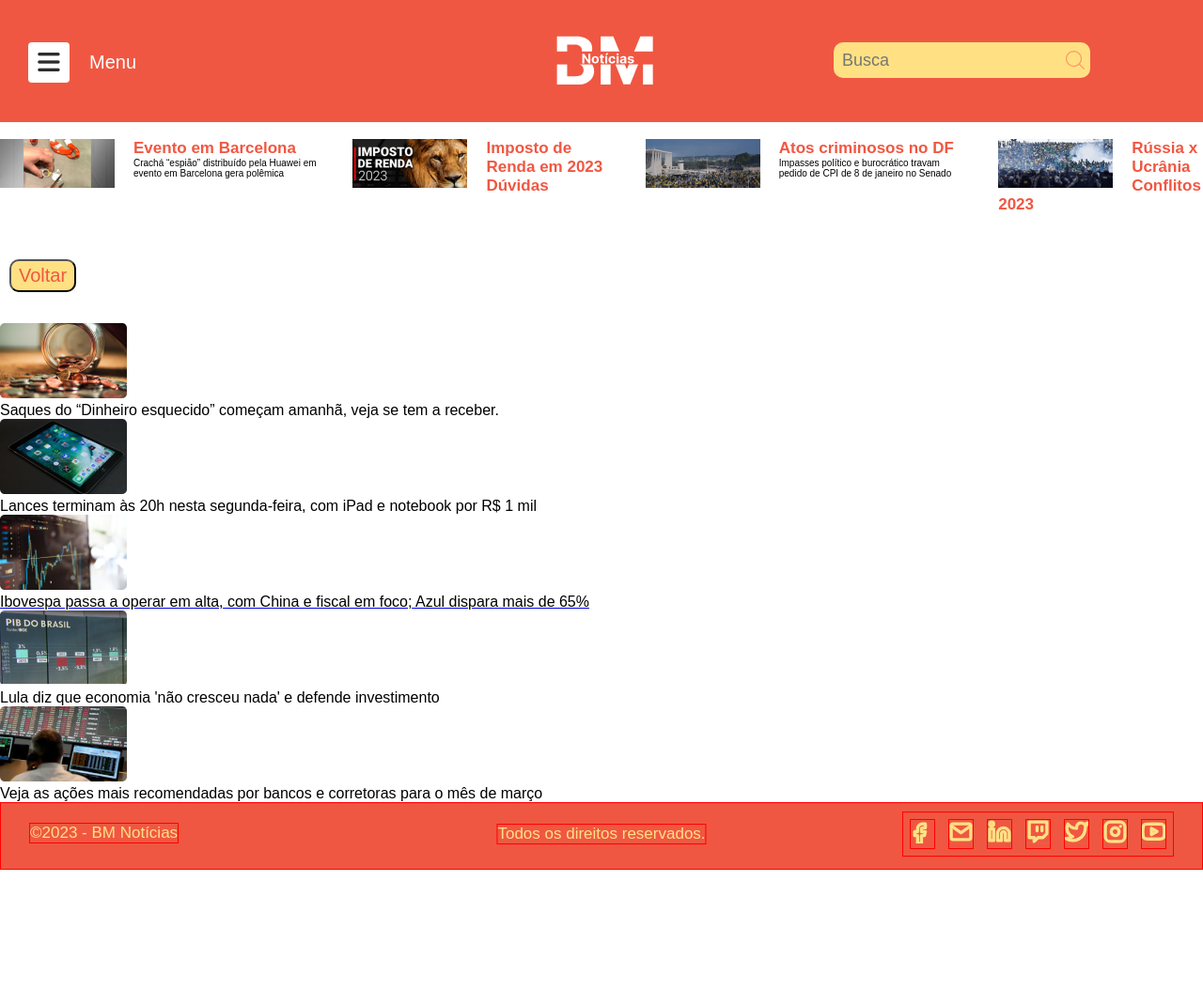
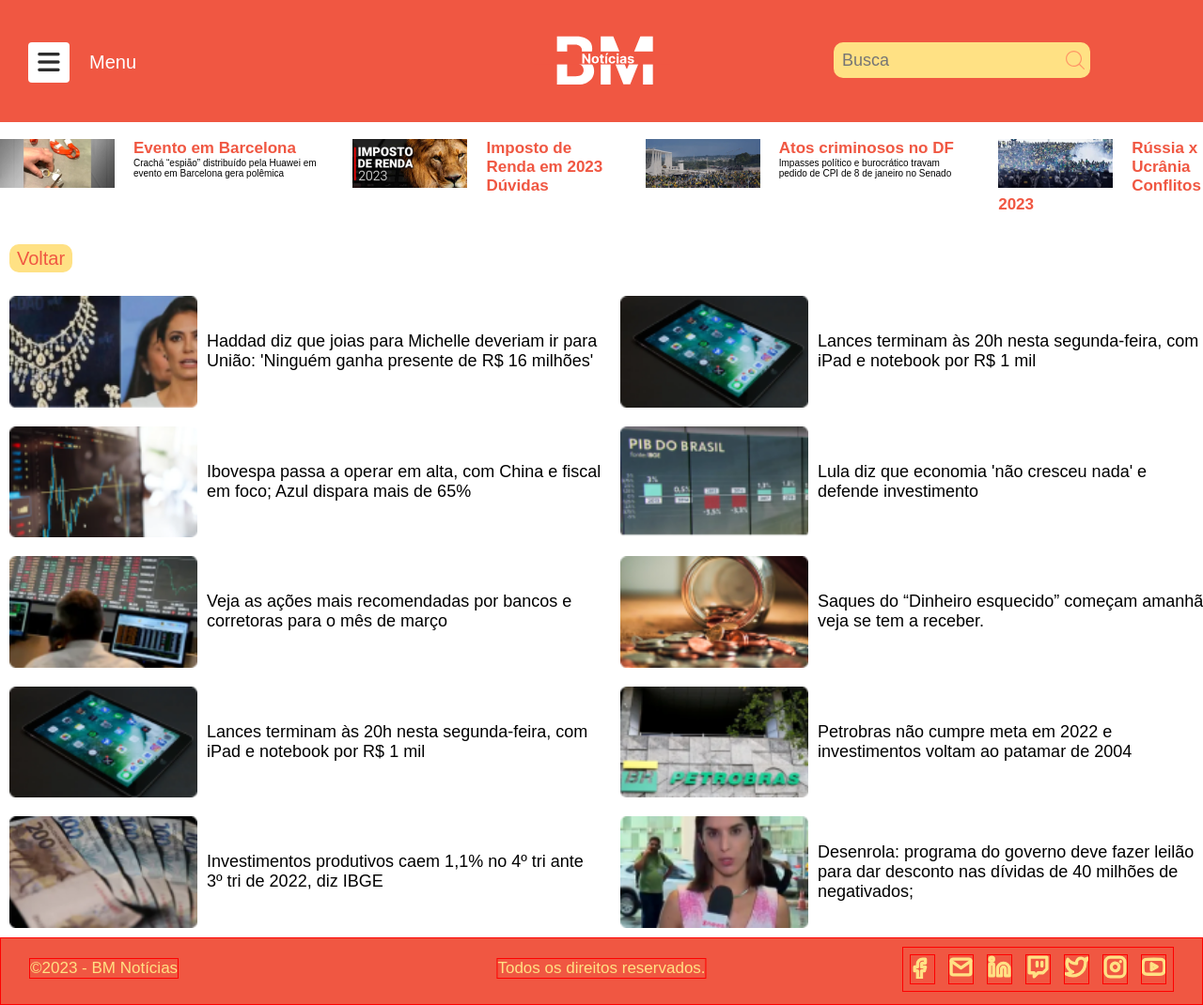
Before and after one commit to GleiziOliveira/Projeto, a plain HTML site: page economia.html in a window 1280 px wide. Shown: the whole page at 94% size. Before the commit the page ends 926 px from the top, so only its background shows below. Drawn offline with Linux system fonts and the light colour scheme.

Commit message:
Add files via upload

```diff
--- a/economia.html
+++ b/economia.html
@@ -119,33 +119,58 @@
 
   <div><br></div>
   <div><br></div>
-    <div class="botao">
-      <button class="voltar">Voltar</button>
-    </div>
+  <div class="botao">
+    <a href="./index.html" class="voltar">Voltar</a>
+  </div>
     <br>
 
     <section class="list-noticias"> <!--Essa sessão é para ficar a imagem ao lado esquerdo e o texto ao lado direito-->
       <div class="economia1">
-        <img src="./assets/saques.png" alt="">
-        <p>Saques do “Dinheiro esquecido” começam amanhã, veja se tem a receber. </p>
+        <img class="economia-img" src="./assets/joias.png" alt="">
+        <p class="text-eco">
+          Haddad diz que joias para Michelle deveriam ir para União: 'Ninguém ganha presente de R$ 16 milhões'</p>
       </div>
       <div class="economia2">
-        <img src="./assets/lances.png" alt="">
-        <p>Lances terminam às 20h nesta segunda-feira, com iPad e notebook por R$ 1 mil</p>
+        <img class="economia-img" src="./assets/lances.png" alt="">
+        <p class="text-eco">Lances terminam às 20h nesta segunda-feira, com iPad e
+          notebook por R$ 1 mil</p>
       </div>
       <div class="economia3">
-        <img src="./assets/ibovespa.png" alt="">
-        <a href="./noticias.html"><p>Ibovespa passa a operar em alta, com China e fiscal em foco; Azul dispara mais de 65%</p></a>
+        <img class="economia-img" src="./assets/ibovespa.png" alt="">
+        <a href="./noticias.html"><p class="text-eco">Ibovespa passa a operar em alta, com China e fiscal em foco; Azul dispara mais de 65%</p></a>
       </div>
       <div class="economia4">
-        <img src="./assets/investimentolula.png" alt="">
-        <p>Lula diz que economia 'não cresceu nada' e defende investimento
+        <img class="economia-img" src="./assets/investimentolula.png" alt="">
+        <p class="text-eco">Lula diz que economia 'não cresceu nada' e defende investimento
         </p>
       </div>
       <div class="economia5">
-        <img src="./assets/acoes.png" alt="">
-        <p>Veja as ações mais recomendadas por bancos e corretoras para o mês de março</p>
+        <img class="economia-img" src="./assets/acoes.png" alt="">
+        <p class="text-eco">Veja as ações mais recomendadas por bancos e corretoras para o mês de março</p>
       </div>
+
+      <div class="economia6">
+        <img class="economia-img" src="./assets/saques.png" alt="">
+        <p class="text-eco">Saques do “Dinheiro esquecido” começam amanhã, veja se tem a receber. </p>
+      </div>
+      <div class="economia7">
+        <img class="economia-img" src="./assets/lances.png" alt="">
+        <p class="text-eco">Lances terminam às 20h nesta segunda-feira, com iPad e notebook por R$ 1 mil</p>
+      </div>
+
+      <div class="economia8">
+        <img class="economia-img" src="./assets/petobras.png" alt="">
+        <p class="text-eco">Petrobras não cumpre meta em 2022 e investimentos voltam ao patamar de 2004</p>
+      </div>
+      <div class="economia9">
+        <img class="economia-img" src="./assets/dinheiro.png" alt="">
+        <p class="text-eco">Investimentos produtivos caem 1,1% no 4º tri ante 3º tri de 2022, diz IBGE</p>
+      </div>
+      <div class="economia10">
+        <img class="economia-img" src="./assets/mulher.png" alt="">
+        <p class="text-eco">Desenrola: programa do governo deve fazer leilão para dar desconto nas dívidas de 40 milhões de negativados;</p>
+      </div>
+
     </section>
 
     <footer class="rodape-container">
--- a/script.js
+++ b/script.js
@@ -1,3 +1,8 @@
+
+
+
+
+/* PARTE DO MENU*/
 
 function openNav(){
     document.getElementById('myNav').style.width = '100%'
--- a/style.css
+++ b/style.css
@@ -230,6 +230,10 @@ h3, p{
 
 /* COMEÇO DAS CONFIGURAÇÕES DA SLIDE BAR*/
 
+
+
+
+
 .contem-nrapidas{
 
   display: flex;
@@ -267,6 +271,12 @@ h3, p{
     color: rgb(240,87,66);
     font-size: 17px;
 
+}
+
+
+/* Mostre apenas o slide ativo */
+.slidebar.ativo {
+  display: block;
 }
 
 
@@ -570,3 +580,48 @@ h2 {
   cursor: pointer;
   text-decoration: none;
 }
+
+/* PARTE DE ECONOMIA*/
+
+.list-noticias {
+  display: grid;
+  grid-template-columns: repeat(2, 1fr);
+  grid-template-rows: repeat(5, auto);
+  grid-gap: 20px;
+  width: 100%;
+  margin: 10px;
+}
+
+.economia1,
+.economia2,
+.economia3,
+.economia4,
+.economia5,
+.economia6,
+.economia7,
+.economia8,
+.economia9,
+.economia10 {
+  display: flex;
+  align-items: center;
+}
+
+.economia-img {
+  width: 100%;
+  max-width: 200px;
+  height: auto;
+}
+
+.text-eco {
+  margin-left: 10px;
+  font-size: 16px;
+  word-wrap: break-word;
+}
+
+.text-eco{
+  font-size: 18px;
+}
+
+a{
+  text-decoration: none;
+}
```
Also changed, not shown: index.html (+1 -1 lines), assets/dinheiro.png (added), assets/joias.png (added), assets/mulher.png (added), assets/petobras.png (added).
